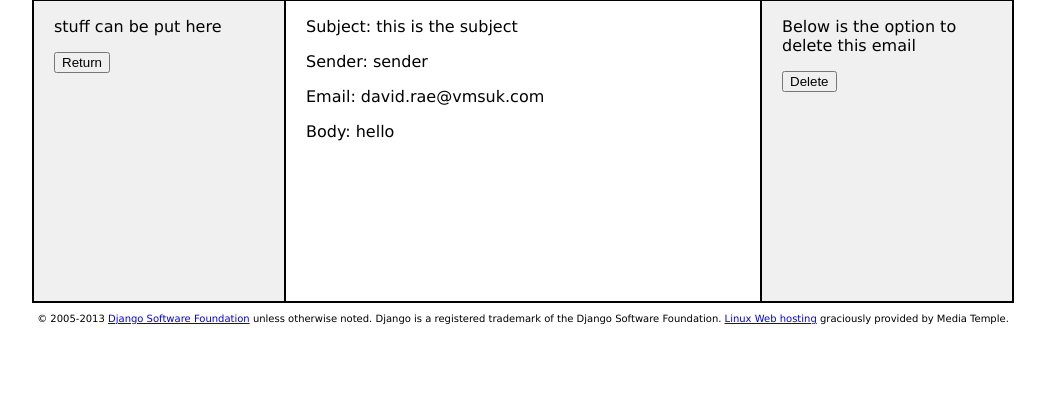
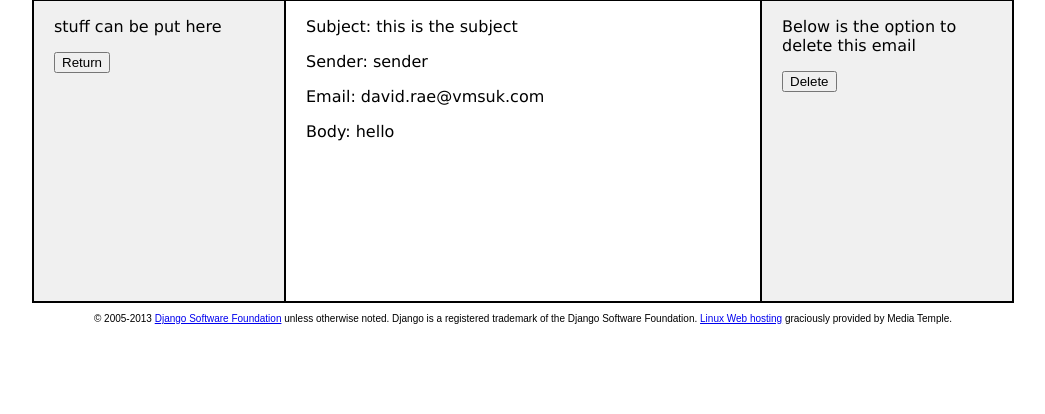
Before and after one commit to davidrae/django_tutorial, a Django app: page /foo/sent_emails/1/ in a window 1280 px wide. Shown: the part 69-483 px from the top of the page, without its empty margins (117-1162 px from the left). Run offline with Django 3.2, Linux system fonts and the light colour scheme; data comes from the database, SQL or seed files in the repository; parts of the project's set-up code (start-up, migrations or seed data) failed here and were passed over.

Commit message:
ach, nothing much has changed

```diff
--- a/foo/static/foo/css/main.css
+++ b/foo/static/foo/css/main.css
@@ -53,9 +53,9 @@ h2
     clear: both;
 }
 
-.footer
+footer
 {
-    font-family:"verdana", Sans-serif;
+    font-family:"arial", Sans-serif;
     text-align: center;
     font-size: 10px;
 }
--- a/foo/templates/foo/emailer_detail.html
+++ b/foo/templates/foo/emailer_detail.html
@@ -46,11 +46,11 @@
     <div class="clear"></div>
 </div>
 
-<div class="footer">
+<footer>
       <p>&copy; 2005-2013 <a href="https://www.djangoproject.com/foundation/">Django Software Foundation</a> unless otherwise noted. Django is a registered trademark of the Django Software Foundation.
       <a href="http://mediatemple.net/">Linux Web hosting</a> graciously provided by Media Temple.
       </p>
-    </div>
+</footer>
 
 
 </body>
--- a/foo/templates/foo/sent_emails.html
+++ b/foo/templates/foo/sent_emails.html
@@ -13,5 +13,4 @@
 
 <br>
 
-<p><button type="button" onclick="location.href='/foo/email_index/'">Return (This button is wrong)</button></p>
-<p><button type="button" onclick="location.href='/foo/sent_emails'">Return somewhere else (so is this one)</button></p>
+<p><a href="/foo/email_index/">Return</a></p>
```
Also changed, not shown: 1 other file.
